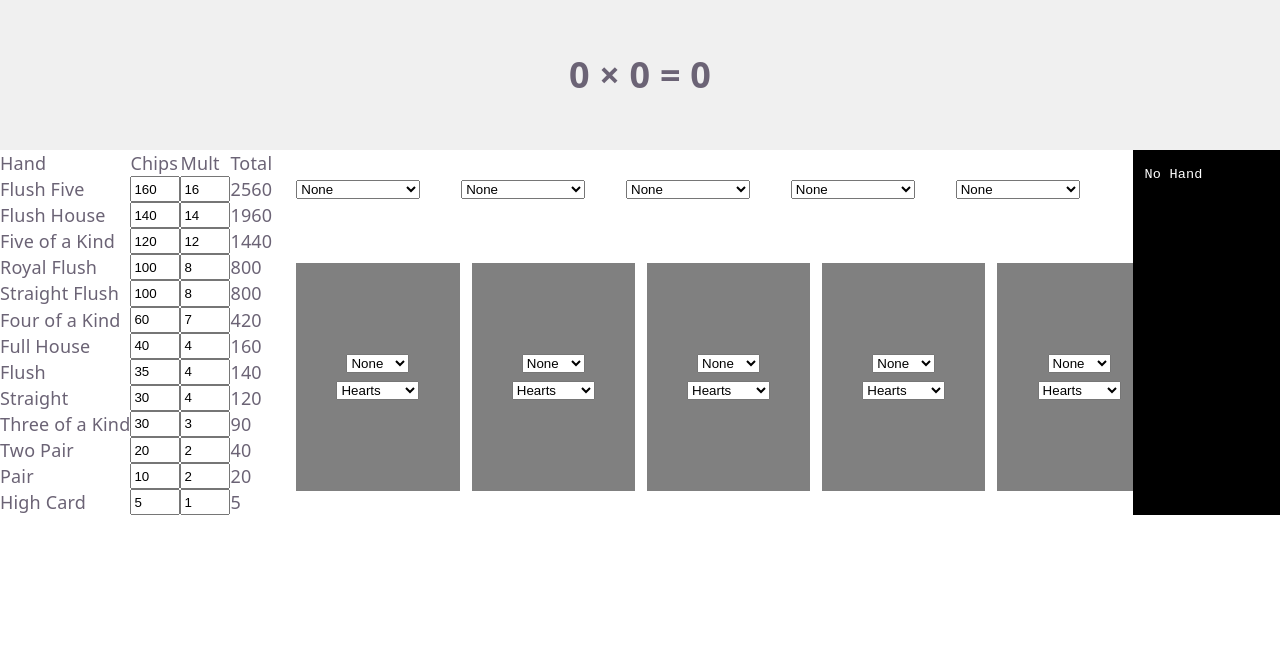
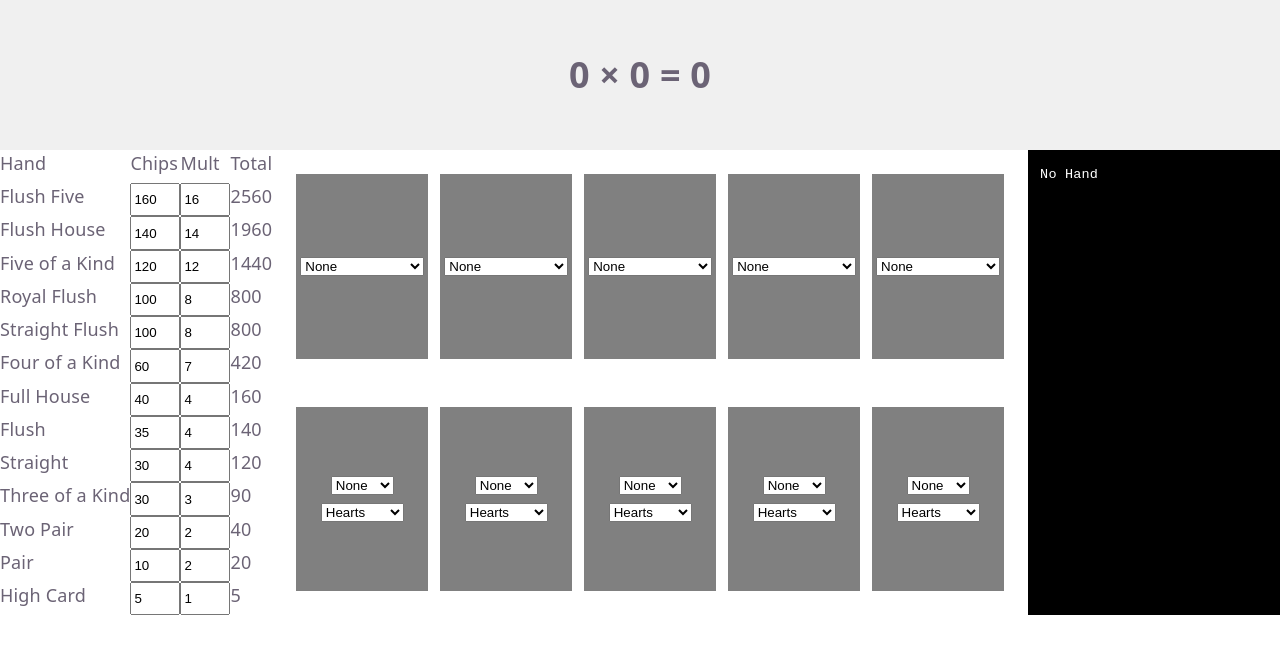
Before and after one commit to JakeKo/balatro-simulator, a React (Vite) app: page / in a window 1280 px wide. Shown: the top 654 px of the page. Built offline with nearby package versions, Linux system fonts and the light colour scheme.

Commit message:
Create input for unique Joker metadata

```diff
--- a/src/App.jsx
+++ b/src/App.jsx
@@ -58,6 +58,7 @@ function App() {
           <JokerPicker
             key={index}
             joker={joker}
+            gameMetadata={{}}
             onChange={(joker) => {
               const newJokers = JSON.parse(JSON.stringify(allJokers));
               newJokers[index] = joker;
--- a/src/components/JokerPicker.jsx
+++ b/src/components/JokerPicker.jsx
@@ -1,12 +1,32 @@
 import { useState } from "react";
 
-function JokerPicker({ joker, onChange }) {
+// Some jokers require additional information to calculate
+// E.g., Banner needs to know how many discards are remaining
+// Rather than implement entire game state tracking, prompt the user to provide the hard-coded values
+// The map connects a selected Joker to the metadata that needs to be gathered
+const JOKER_METADATA_MAP = {
+  Banner: [{ key: "remainingDiscards", label: "Remaining Discards" }],
+};
+
+function getJokerMetadata(joker) {
+  if (joker in JOKER_METADATA_MAP) {
+    return JOKER_METADATA_MAP[joker];
+  }
+
+  return [];
+}
+
+function JokerPicker({ joker, gameMetadata, onChange }) {
+  const metadataEntries = getJokerMetadata(joker);
+
   return (
     <div className="joker-picker">
       <select value={joker} onChange={(event) => onChange(event.target.value)}>
         <option>None</option>
         <option>Abstract Joker</option>
         {/* +3 mult per joker */}
+        <option>Banner</option>
+        {/* +30 chips per remaining discard */}
         <option>Cavendish</option>
         {/* +3 mult, 1 / 1000 chance to destroy */}
         <option>Chaos the Clown</option>
@@ -52,6 +72,9 @@ function JokerPicker({ joker, onChange }) {
         <option>Zany Joker</option>
         {/* +12 mult if three of a kind */}
       </select>
+      {metadataEntries.map(({ key, label }) => (
+        <input value={gameMetadata[key]} placeholder={label} type="number" />
+      ))}
     </div>
   );
 }
--- a/src/index.css
+++ b/src/index.css
@@ -38,16 +38,6 @@ h2 {
   line-height: 118%;
   letter-spacing: -0.24px;
   margin: 0 0 8px;
-}
-
-.card-picker {
-  display: flex;
-  flex-direction: column;
-  justify-content: center;
-  align-items: center;
-  gap: 8px;
-  aspect-ratio: 5/7;
-  background: grey;
 }
 
 .app {
@@ -91,6 +81,22 @@ h2 {
   padding: 24px;
 }
 
+.joker-picker,
+.card-picker {
+  display: flex;
+  flex-direction: column;
+  justify-content: center;
+  align-items: center;
+  gap: 8px;
+  aspect-ratio: 5/7;
+  background: grey;
+}
+
+.joker-picker input {
+  width: 100%;
+  box-sizing: border-box;
+}
+
 .score-logger {
   grid-column: 3 / 4;
   grid-row: 2 / -1;
```
